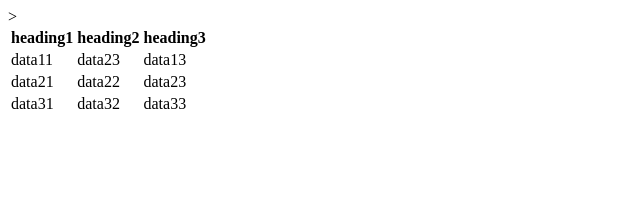
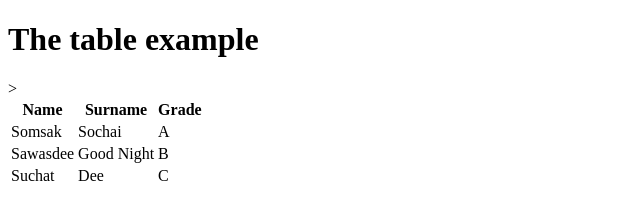
Before and after one commit to AlpacaUniix/DII_Layout, a plain HTML site: page index.html in a window 1280 px wide. Shown: the whole page, without its empty margins (0-640 px from the left). Drawn offline with Linux system fonts and the light colour scheme.

Commit message:
act2
edit information in table

```diff
--- a/index.html
+++ b/index.html
@@ -7,26 +7,27 @@
 </head>
 
 <body>
+    <h1>The table example </h1>
     <table>
         <tr>
-            <th>heading1</th>
-            <th>heading2</th>
-            <th>heading3</th>
+            <th>Name</th>
+            <th>Surname</th>
+            <th>Grade</th>
         </tr>
         <tr>
-            <td>data11</td>
-            <td>data23</td>
-            <td>data13</td>
+            <td>Somsak</td>
+            <td>Sochai</td>
+            <td>A</td>
         </tr>
         <tr>
-            <td>data21</td>
-            <td>data22</td>
-            <td>data23</td>>
+            <td>Sawasdee</td>
+            <td>Good Night</td>
+            <td>B</td>>
         </tr>
         <tr>
-            <td>data31</td>
-            <td>data32</td>
-            <td>data33</td>
+            <td>Suchat</td>
+            <td>Dee</td>
+            <td>C</td>
         </tr>
     </table>
 
```
